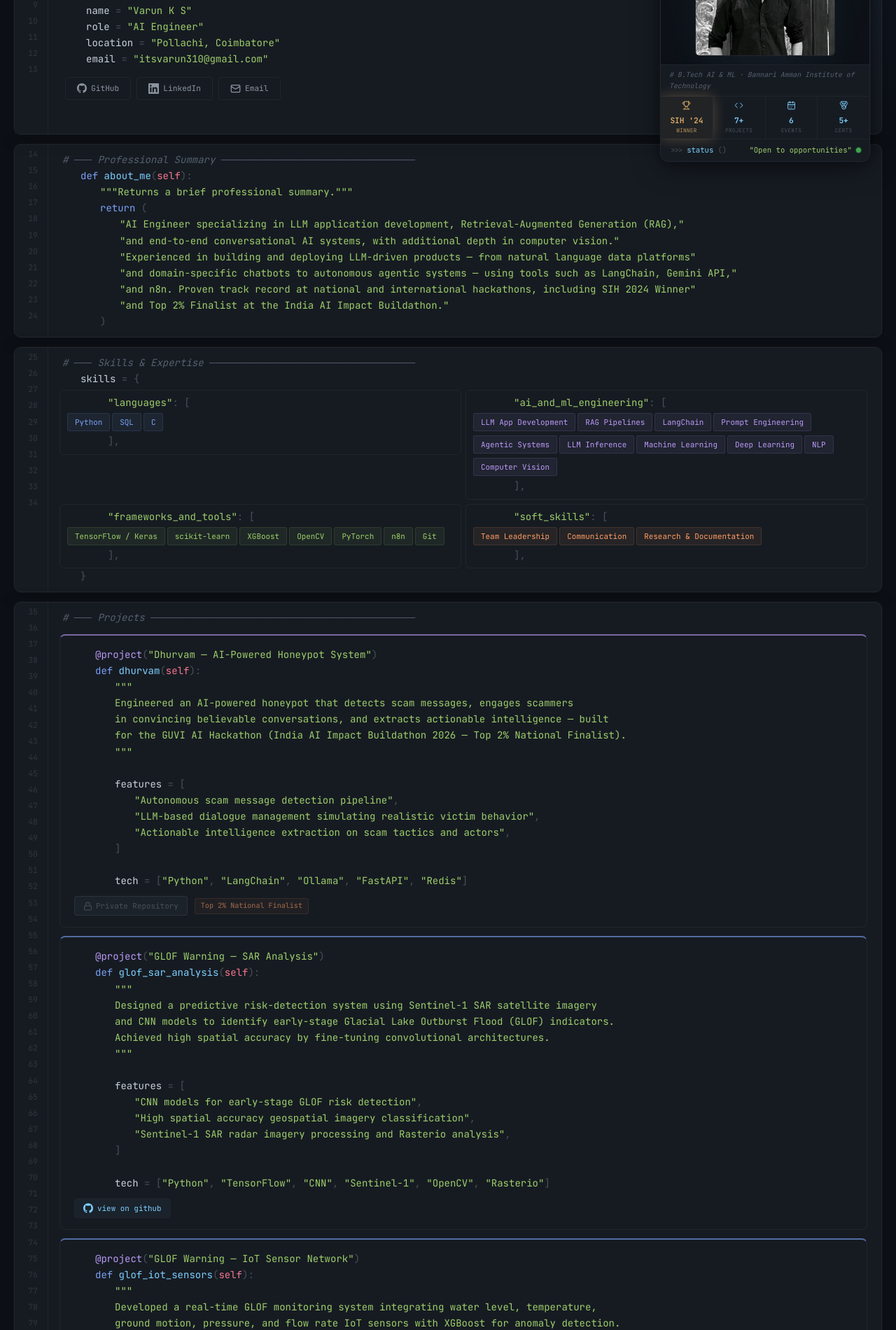
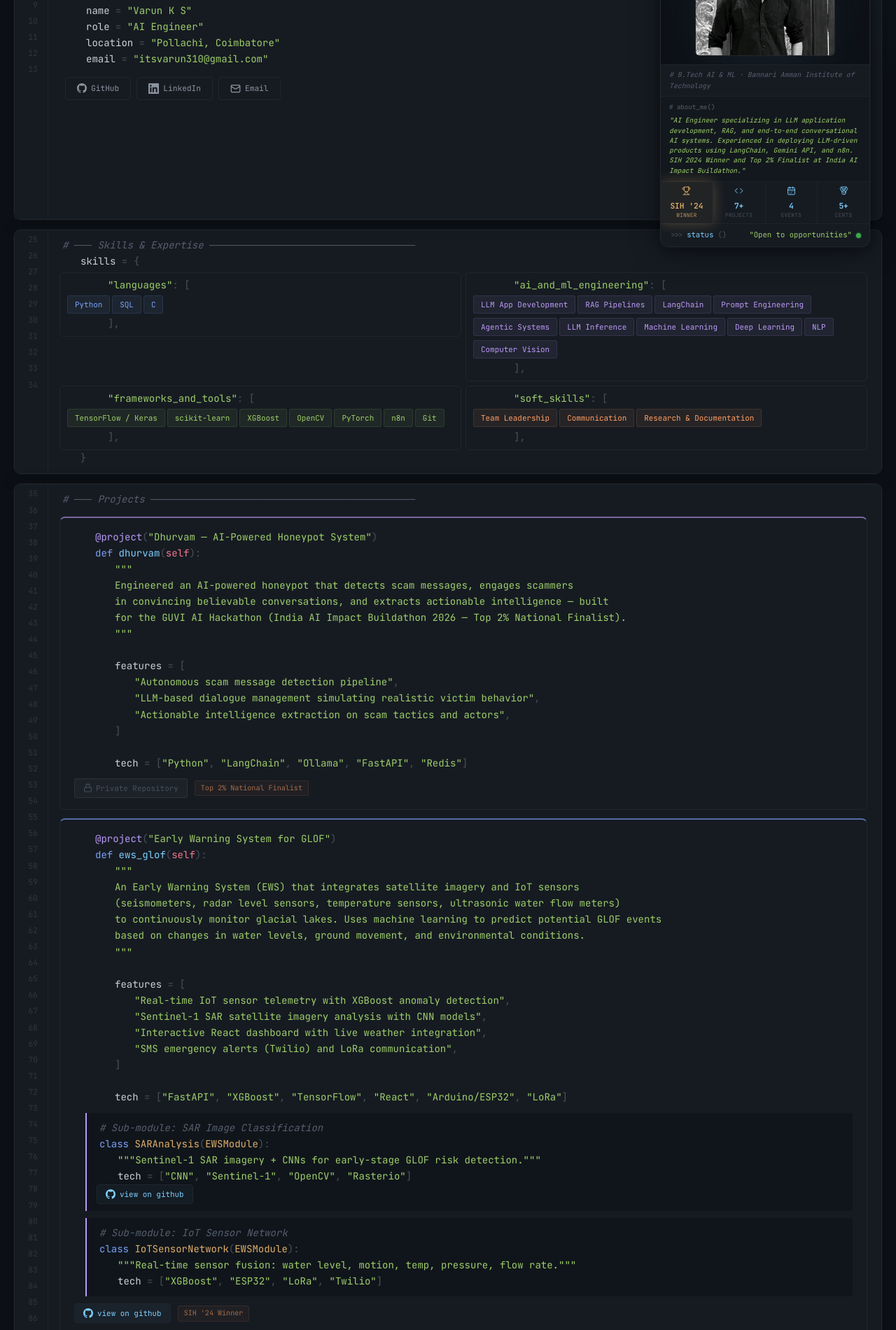
Before and after one commit to Varun-310/Portfolio, a React (Vite) app: page / in a window 1280 px wide. Shown: the part 280-2180 px from the top of the page at 70% size. Built offline with nearby package versions, Linux system fonts and the light colour scheme.

Commit message:
feat: move summary to popup, restructure GLOF under EWS, and update Samudra/Neethi URLs

```diff
--- a/src/App.css
+++ b/src/App.css
@@ -559,6 +559,30 @@
   border-bottom: 1px solid rgba(255, 255, 255, 0.04);
   font-size: 0.7rem;
   background: var(--bg-titlebar);
+}
+
+/* Popup summary — professional summary inside the card */
+.popup-summary {
+  padding: 8px 12px;
+  border-bottom: 1px solid rgba(255, 255, 255, 0.04);
+  background: rgba(0, 0, 0, 0.12);
+}
+
+.popup-summary-label {
+  display: block;
+  font-family: var(--font-mono);
+  font-size: 0.65rem;
+  color: var(--syn-comment);
+  margin-bottom: 4px;
+}
+
+.popup-summary-text {
+  display: block;
+  font-family: var(--font-mono);
+  font-size: 0.68rem;
+  line-height: 1.5;
+  color: var(--syn-string);
+  font-style: italic;
 }
 
 /* Stats strip — compact inline row */
--- a/src/App.jsx
+++ b/src/App.jsx
@@ -356,7 +356,7 @@ export default function App() {
   const heroParallax = useTransform(scrollYProgress, [0, 0.3], [0, -60]);
 
   useEffect(() => {
-    const sectionIds = ['hero', 'about', 'skills', 'projects', 'certifications', 'events', 'education', 'contact'];
+    const sectionIds = ['hero', 'skills', 'projects', 'certifications', 'events', 'education', 'contact'];
     const handleScroll = () => {
       let current = 'hero';
       sectionIds.forEach(id => {
@@ -376,7 +376,7 @@ export default function App() {
 
   const navItems = [
     { id: 'hero',           label: '__init__' },
-    { id: 'about',          label: 'about()' },
+
     { id: 'skills',         label: 'skills' },
     { id: 'projects',       label: 'projects' },
     { id: 'certifications', label: 'certs' },
@@ -500,6 +500,12 @@ export default function App() {
                 <span className="cmt"># B.Tech AI &amp; ML · Bannari Amman Institute of Technology</span>
               </div>
 
+              {/* Professional Summary — inside popup */}
+              <div className="popup-summary">
+                <span className="popup-summary-label"># about_me()</span>
+                <span className="popup-summary-text">"AI Engineer specializing in LLM application development, RAG, and end-to-end conversational AI systems. Experienced in deploying LLM-driven products using LangChain, Gemini API, and n8n. SIH 2024 Winner and Top 2% Finalist at India AI Impact Buildathon."</span>
+              </div>
+
               {/* Stats strip — compact inline */}
               <div className="popup-stats-strip">
                 <div className="popup-stat popup-stat-highlight">
@@ -514,7 +520,7 @@ export default function App() {
                 </div>
                 <div className="popup-stat">
                   <CalendarIcon />
-                  <span className="popup-stat-val">6</span>
+                  <span className="popup-stat-val">4</span>
                   <span className="popup-stat-lbl">Events</span>
                 </div>
                 <div className="popup-stat">
@@ -534,20 +540,6 @@ export default function App() {
               </div>
             </motion.div>
           </section>
-
-          <CodeSection id="about" gutterStart={14} gutterCount={11}>
-            <span className="line"><span className="cmt"># ─── Professional Summary ─────────────────────────────────</span></span>
-            <span className="line i1"><span className="kw">def</span> <span className="fn">about_me</span><span className="pnc">(</span><span className="slf">self</span><span className="pnc">):</span></span>
-            <span className="line i2"><span className="str">"""Returns a brief professional summary."""</span></span>
-            <span className="line i2"><span className="kw">return</span> <span className="pnc">(</span></span>
-            <span className="line i3"><span className="str">"AI Engineer specializing in LLM application development, Retrieval-Augmented Generation (RAG),"</span></span>
-            <span className="line i3"><span className="str">"and end-to-end conversational AI systems, with additional depth in computer vision."</span></span>
-            <span className="line i3"><span className="str">"Experienced in building and deploying LLM-driven products — from natural language data platforms"</span></span>
-            <span className="line i3"><span className="str">"and domain-specific chatbots to autonomous agentic systems — using tools such as LangChain, Gemini API,"</span></span>
-            <span className="line i3"><span className="str">"and n8n. Proven track record at national and international hackathons, including SIH 2024 Winner"</span></span>
-            <span className="line i3"><span className="str">"and Top 2% Finalist at the India AI Impact Buildathon."</span></span>
-            <span className="line i2"><span className="pnc">)</span></span>
-          </CodeSection>
 
           {/* ══ SKILLS ══ */}
           <CodeSection id="skills" gutterStart={25} gutterCount={10}>
@@ -611,41 +603,41 @@ export default function App() {
             />
 
             <ProjectCard
-              decorator="GLOF Warning — SAR Analysis"
-              fnName="glof_sar_analysis"
-              accent="blue"
-              description={[
-                'Designed a predictive risk-detection system using Sentinel-1 SAR satellite imagery',
-                'and CNN models to identify early-stage Glacial Lake Outburst Flood (GLOF) indicators.',
-                'Achieved high spatial accuracy by fine-tuning convolutional architectures.',
-              ]}
-              features={[
-                'CNN models for early-stage GLOF risk detection',
-                'High spatial accuracy geospatial imagery classification',
-                'Sentinel-1 SAR radar imagery processing and Rasterio analysis',
-              ]}
-              tech={['Python', 'TensorFlow', 'CNN', 'Sentinel-1', 'OpenCV', 'Rasterio']}
-              repoUrl="https://github.com/Varun-310/SAR-IMAGE-CLASSIFICATION-FOR-GLOF-"
-            />
-
-            <ProjectCard
-              decorator="GLOF Warning — IoT Sensor Network"
-              fnName="glof_iot_sensors"
+              decorator="Early Warning System for GLOF"
+              fnName="ews_glof"
               accent="blue"
               badge="SIH '24 Winner"
               description={[
-                'Developed a real-time GLOF monitoring system integrating water level, temperature,',
-                'ground motion, pressure, and flow rate IoT sensors with XGBoost for anomaly detection.',
-                'Won Smart India Hackathon 2024 (problem statement by DRDO); system designed for Himalayan glacial zones.',
+                'An Early Warning System (EWS) that integrates satellite imagery and IoT sensors',
+                '(seismometers, radar level sensors, temperature sensors, ultrasonic water flow meters)',
+                'to continuously monitor glacial lakes. Uses machine learning to predict potential GLOF events',
+                'based on changes in water levels, ground movement, and environmental conditions.',
               ]}
               features={[
-                'Real-time IoT sensor telemetry (water level, motion, temperature, pressure, flow rate)',
-                'XGBoost ML classifier for instant anomaly detection',
-                'Twilio SMS alerts and React dashboard visualization',
+                'Real-time IoT sensor telemetry with XGBoost anomaly detection',
+                'Sentinel-1 SAR satellite imagery analysis with CNN models',
+                'Interactive React dashboard with live weather integration',
+                'SMS emergency alerts (Twilio) and LoRa communication',
               ]}
-              tech={['FastAPI', 'XGBoost', 'React', 'Arduino/ESP32', 'LoRa', 'Twilio']}
+              tech={['FastAPI', 'XGBoost', 'TensorFlow', 'React', 'Arduino/ESP32', 'LoRa']}
               repoUrl="https://github.com/Varun-310/Early-Warning-System-for-GLOF"
-            />
+            >
+              <div className="sub-project">
+                <span className="line"><span className="cmt"># Sub-module: SAR Image Classification</span></span>
+                <span className="line"><span className="kw">class</span> <span className="cls">SARAnalysis</span><span className="pnc">(</span><span className="cls">EWSModule</span><span className="pnc">):</span></span>
+                <span className="line i1"><span className="str">"""Sentinel-1 SAR imagery + CNNs for early-stage GLOF risk detection."""</span></span>
+                <span className="line i1"><span className="vr">tech</span> <span className="pnc">=</span> <span className="pnc">[</span><span className="str">"CNN"</span><span className="pnc">,</span> <span className="str">"Sentinel-1"</span><span className="pnc">,</span> <span className="str">"OpenCV"</span><span className="pnc">,</span> <span className="str">"Rasterio"</span><span className="pnc">]</span></span>
+                <a href="https://github.com/Varun-310/SAR-IMAGE-CLASSIFICATION-FOR-GLOF-" target="_blank" rel="noreferrer" className="project-link">
+                  <GithubIcon /> view on github
+                </a>
+              </div>
+              <div className="sub-project">
+                <span className="line"><span className="cmt"># Sub-module: IoT Sensor Network</span></span>
+                <span className="line"><span className="kw">class</span> <span className="cls">IoTSensorNetwork</span><span className="pnc">(</span><span className="cls">EWSModule</span><span className="pnc">):</span></span>
+                <span className="line i1"><span className="str">"""Real-time sensor fusion: water level, motion, temp, pressure, flow rate."""</span></span>
+                <span className="line i1"><span className="vr">tech</span> <span className="pnc">=</span> <span className="pnc">[</span><span className="str">"XGBoost"</span><span className="pnc">,</span> <span className="str">"ESP32"</span><span className="pnc">,</span> <span className="str">"LoRa"</span><span className="pnc">,</span> <span className="str">"Twilio"</span><span className="pnc">]</span></span>
+              </div>
+            </ProjectCard>
 
             <ProjectCard
               decorator="Samudra (FloatChat) — Conversational Ocean Data Platform"
@@ -662,7 +654,7 @@ export default function App() {
                 'Interactive dashboard visualizations for experts and non-specialists',
               ]}
               tech={['Python', 'Gemini API', 'LangChain', 'NetCDF', 'Streamlit', 'Pandas']}
-              repoUrl="https://github.com/Varun-310"
+              repoUrl="https://github.com/Varun-310/SAMUDRA"
             />
 
             <ProjectCard
@@ -705,6 +697,7 @@ export default function App() {
               decorator="Aran — Local Vulnerability Report Generator"
               fnName="aran_report_generator"
               accent="green"
+              isPrivate={true}
               badge="Innovators Hackathon Finalist"
               description={[
                 'Built a local LLM-inference-powered report generator for vulnerability analysis —',
@@ -716,7 +709,7 @@ export default function App() {
                 'Clean report format structure generation',
               ]}
               tech={['Python', 'Ollama', 'Llama-3', 'FastAPI', 'Markdown']}
-              repoUrl="https://github.com/Varun-310"
+              repoUrl=""
             />
 
             <ProjectCard
@@ -735,7 +728,7 @@ export default function App() {
                 'Intuitive conversational flow for guidance on Justice initiatives',
               ]}
               tech={['Python', 'LangChain', 'Ollama', 'ChromaDB', 'RAG']}
-              repoUrl="https://github.com/Varun-310"
+              repoUrl="https://github.com/Varun-310/Neethi"
             />
 
             <span className="line">&nbsp;</span>
```
